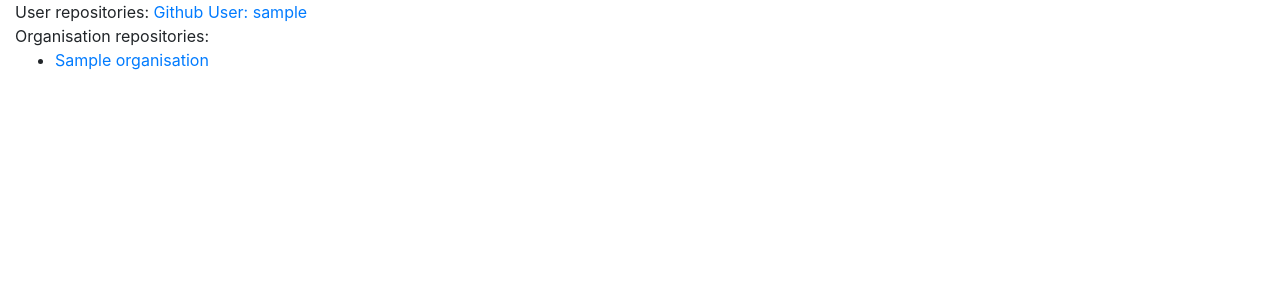
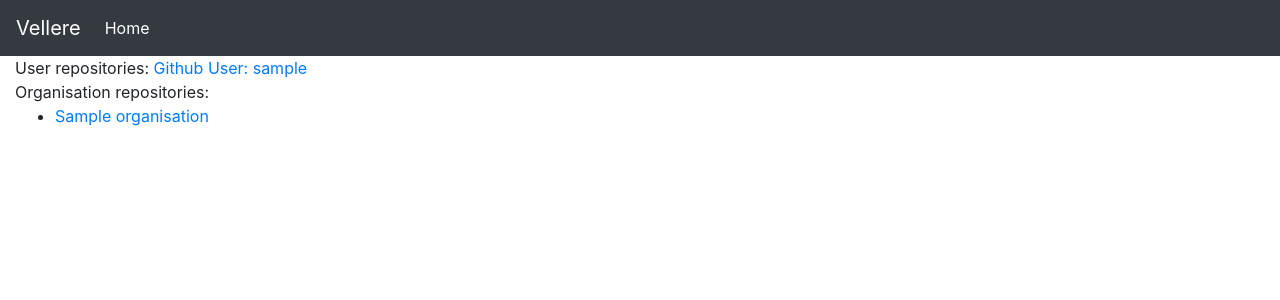
Before and after one commit to palfrey/vellere, a Django app: page / in a window 1280 px wide. Shown: the top 300 px of the page. Run offline with Django 3.2, Linux system fonts and the light colour scheme; a user stored in the database is signed in; tables that the repository leaves empty hold one stand-in row (values such as "Sample post"); some libraries are stand-ins or nearby versions.

Commit message:
Add nav headers

```diff
--- a/notifier/jinja2/layout.html
+++ b/notifier/jinja2/layout.html
@@ -25,6 +25,17 @@
     </script>
   </head>
   <body>
+    <nav class="navbar navbar-expand-md navbar-dark bg-dark sticky-top">
+        <a class="navbar-brand" href="#">Vellere</a>
+        <div class="collapse navbar-collapse" id="navbarsExampleDefault">
+            <ul class="navbar-nav mr-auto">
+                <li class="nav-item active">
+                    <a class="nav-link" href="{{ url('index') }}">Home <span class="sr-only">(current)</span></a>
+                </li>
+                {% block nav %}{% endblock %}
+            </ul>
+        </div>
+    </nav>
     <main role="main" class="container-fluid">
         {% block body %}{% endblock %}
     </main>
--- a/notifier/jinja2/repository.html
+++ b/notifier/jinja2/repository.html
@@ -1,4 +1,9 @@
 {% extends "layout.html" %}
+{% block nav %}
+<li class="nav-item">
+ <a class="nav-link" href="{{ url('organisation', kwargs={'org': organisation.login}) }}">{{ organisation.login}}</a>
+</li>
+{% endblock %}
 {% block body %}
 {{ csrf_input }}
 <script>
```
